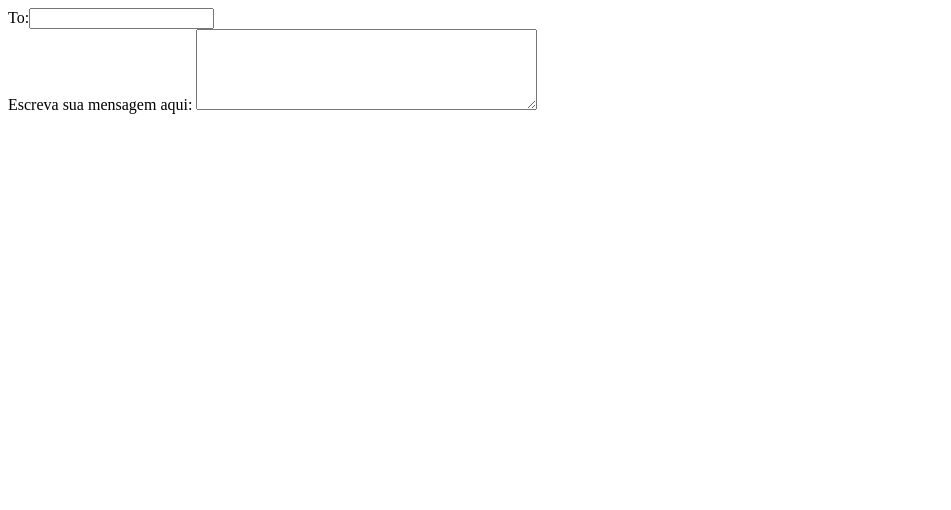
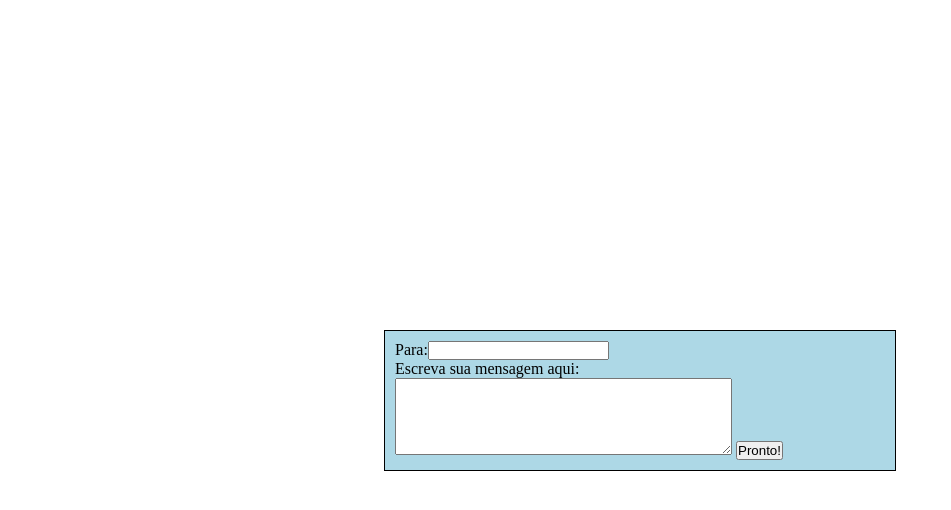
Before and after one commit to sdrashen/invitation-html-css-javascript, a plain HTML site: page index.html in a window 1280 px wide. Shown: the whole page, without its empty margins (0-951 px from the left). Drawn offline with Linux system fonts and the light colour scheme.

Commit message:
Initiated stylization

```diff
--- a/index.html
+++ b/index.html
@@ -1,5 +1,5 @@
 <!DOCTYPE html>
-<html lang="en">
+<html lang="pt-BR">
 
 <head>
     <meta charset="UTF-8" />
@@ -12,19 +12,15 @@
 
 <body>
     <main id="container">
-
         <div id="infos">
-            <label for="to">To:<input type="text" id="to"/></label>
+            <label for="to">Para:<input type="text" id="to" /></label>
             <div id="message-paper">
-                <label for="message">Escreva sua mensagem aqui:<label/>
-        <textarea id="message" cols="40" rows="5"></textarea>
-    </div>
-
-    </div>
-
-  </main>
-
-
+                <label for="message">Escreva sua mensagem aqui:</label>
+                <textarea id="message" cols="40" rows="5"></textarea>
+                <button type="submit">Pronto!</buton>
+            </div>
+        </div>
+    </main>
 </body>
 
 </html>
--- a/style.css
+++ b/style.css
@@ -0,0 +1,26 @@
+* {
+    margin: 0;
+    padding: 0;
+    box-sizing: border-box;
+}
+
+#container {
+    width: 100vw;
+    height: 100vh;
+    display: flex;
+    justify-content: center;
+    align-items: center;
+}
+
+#infos {
+    border: 1px solid #000;
+    width: 40%;
+    height: auto;
+    background-color: lightblue;
+    padding: 10px;
+}
+
+#to,
+#message {
+    outline: none;
+}
```
